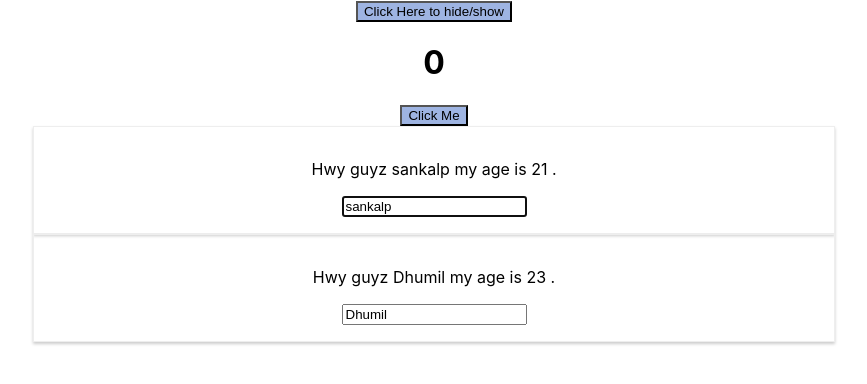
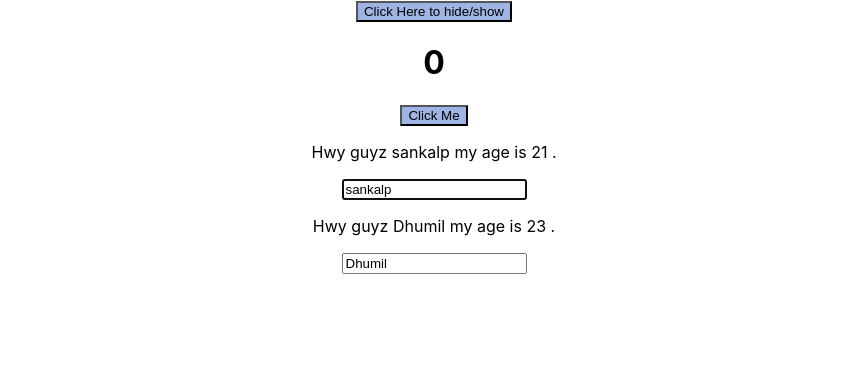
Before and after one commit to Shasija/React-tutorial, a React app: page / in a window 1280 px wide. Both pictures are taken after a click on the button "Click Here to hide/show". Shown: the top 384 px of the page, without its empty margins (206-1073 px from the left). Built offline with nearby package versions, Linux system fonts and the light colour scheme.

Commit message:
some changes to aux ele

```diff
--- a/src/components/Persons/Person/Person.jsx
+++ b/src/components/Persons/Person/Person.jsx
@@ -1,11 +1,12 @@
 import React, { Component } from "react";
 import "./Person.css";
-import aux from "../../hoc/aux";
+import Aux from "../../hoc/aux";
 
 class Person extends Component {
   constructor(props) {
     super(props);
     console.log("Constructor person");
+    this.inputEle=React.createRef();
   }
 
   UNSAFE_componentWillMount() {
@@ -19,7 +20,7 @@ class Person extends Component {
   componentDidMount() {
     console.log("Person.js DID Mount");
     if (this.props.position === 0) {
-      this.inputEle.focus();
+      this.inputEle.current.focus();
     }
   }
 
@@ -42,21 +43,19 @@ class Person extends Component {
   render() {
     console.log("Person.js render");
     return (
-      <div className="Person">
+      <Aux className="Person">
         <p onClick={this.props.click}>
           Hwy guyz {this.props.name} my age is {this.props.age} .
         </p>
         <input
-          ref={inp => {
-            this.inputEle = inp;
-          }}
+          ref={this.inputEle}
           type="text"
           onChange={this.props.changed}
           value={this.props.name}
         />
-      </div>
+      </Aux>
     );
   }
 }
 
-export default aux(Person, "Person");
+export default Person;
--- a/src/components/hoc/aux.js
+++ b/src/components/hoc/aux.js
@@ -1,10 +1,14 @@
-import React from "react";
-const aux = (WrappedComponent, className) => {
-  return (props) => (
-    <div>
-      <WrappedComponent {...props} />
-    </div>
-  );
+// import React from "react";
+// const aux = (WrappedComponent, className) => {
+//   return (props) => (
+//     <div>
+//       <WrappedComponent {...props} />
+//     </div>
+//   );
+// };
+
+const aux = props => {
+  return props.children;
 };
 
 export default aux;
```
